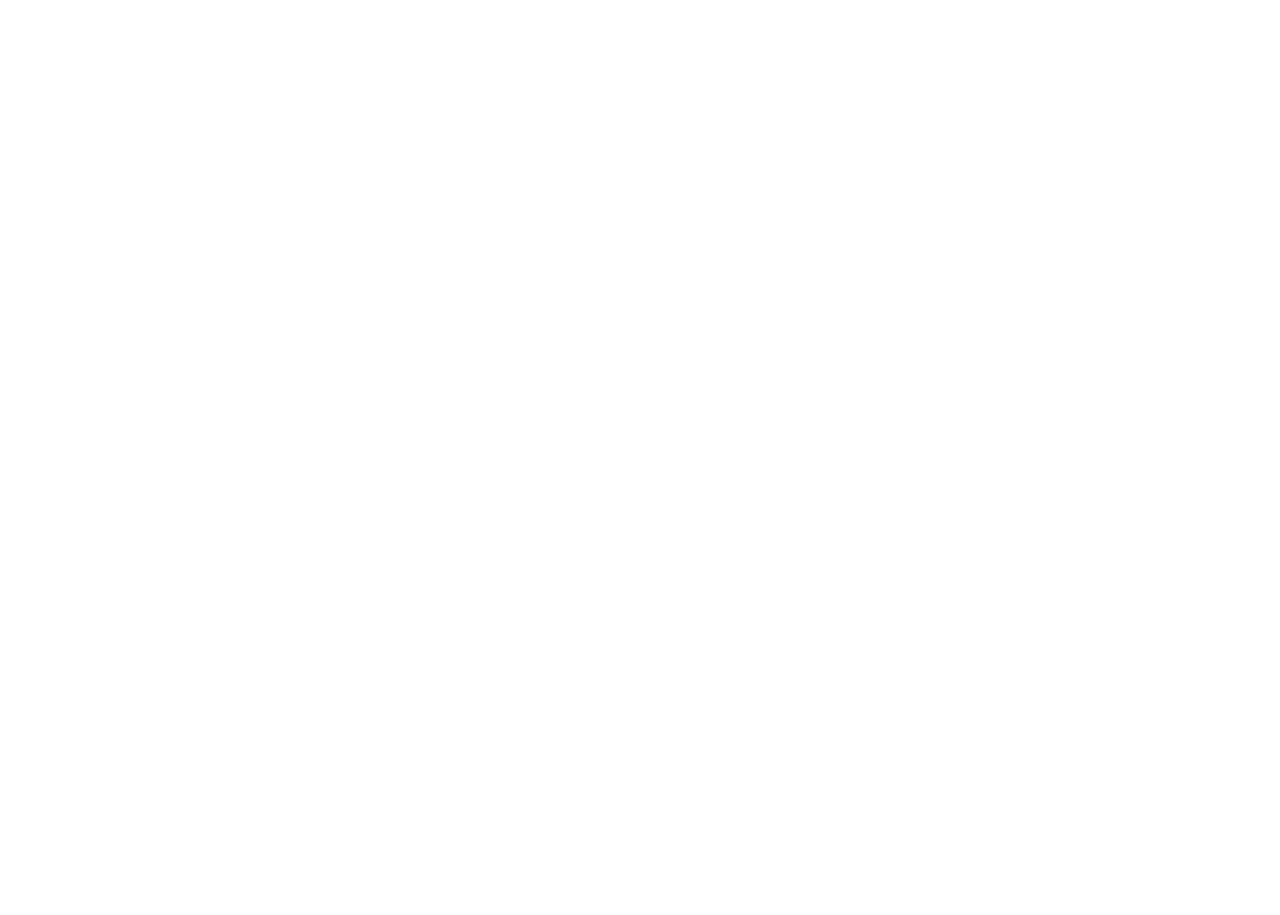
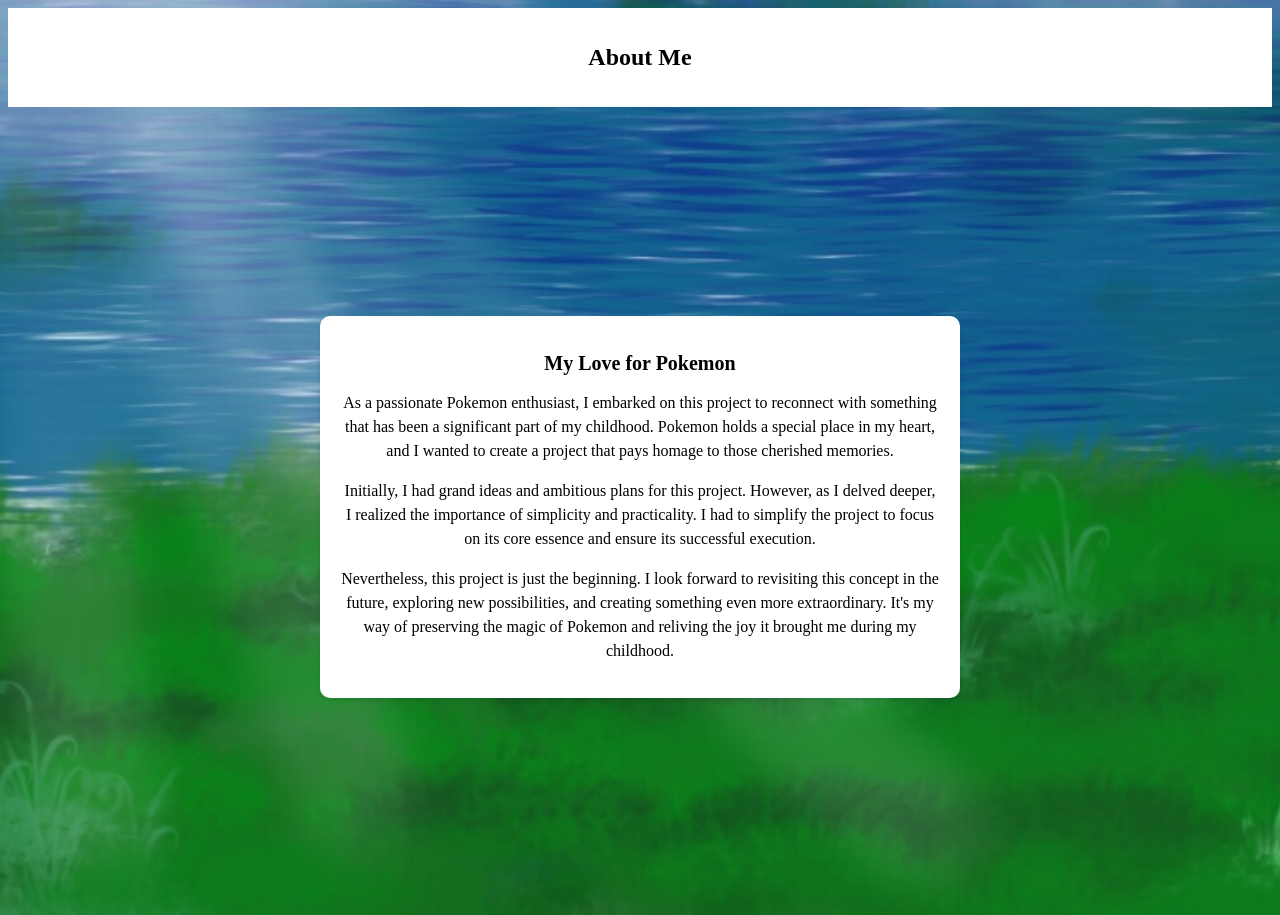
Before and after one commit to Joseph-Carter/Portfolio-Project-Pokemon, a plain HTML site: page infoIndex.html in a window 1280 px wide. Before the commit the page ends 800 px from the top, so only its background shows below. Drawn offline with Linux system fonts and the light colour scheme.

Commit message:
second html file and css files edited

```diff
--- a/infoIndex.html
+++ b/infoIndex.html
@@ -7,6 +7,23 @@
     <title>Pokemon Project - About Me</title>
 </head>
 <body>
+    <header>
+        <h1>About Me</h1>
+    </header>
 
+    <main class="about-me-container">
+        <div class="about-me-card">
+            <h2>My Love for Pokemon</h2>
+            <p>
+                As a passionate Pokemon enthusiast, I embarked on this project to reconnect with something that has been a significant part of my childhood. Pokemon holds a special place in my heart, and I wanted to create a project that pays homage to those cherished memories.
+            </p>
+            <p>
+                Initially, I had grand ideas and ambitious plans for this project. However, as I delved deeper, I realized the importance of simplicity and practicality. I had to simplify the project to focus on its core essence and ensure its successful execution.
+            </p>
+            <p>
+                Nevertheless, this project is just the beginning. I look forward to revisiting this concept in the future, exploring new possibilities, and creating something even more extraordinary. It's my way of preserving the magic of Pokemon and reliving the joy it brought me during my childhood.
+            </p>
+        </div>
+    </main>
 </body>
 </html>
--- a/styles2.css
+++ b/styles2.css
@@ -0,0 +1,42 @@
+body {
+    background-image: url('./assets/pokemon\ 1.jpeg');
+    background-size: cover;
+    background-repeat: no-repeat;
+  }
+
+  header {
+    text-align: center;
+    padding: 20px;
+    background-color: #fff;
+  }
+
+  h1 {
+    font-size: 24px;
+  }
+
+  .about-me-container {
+    display: flex;
+    justify-content: center;
+    align-items: center;
+    height: 100vh;
+  }
+
+  .about-me-card {
+    background-color: #fff;
+    border-radius: 10px;
+    padding: 20px;
+    box-shadow: 0 2px 4px rgba(0, 0, 0, 0.1);
+    text-align: center;
+    max-width: 600px;
+  }
+
+  h2 {
+    font-size: 20px;
+    margin-bottom: 10px;
+  }
+
+  p {
+    font-size: 16px;
+    line-height: 1.5;
+    margin-bottom: 15px;
+  }
```
